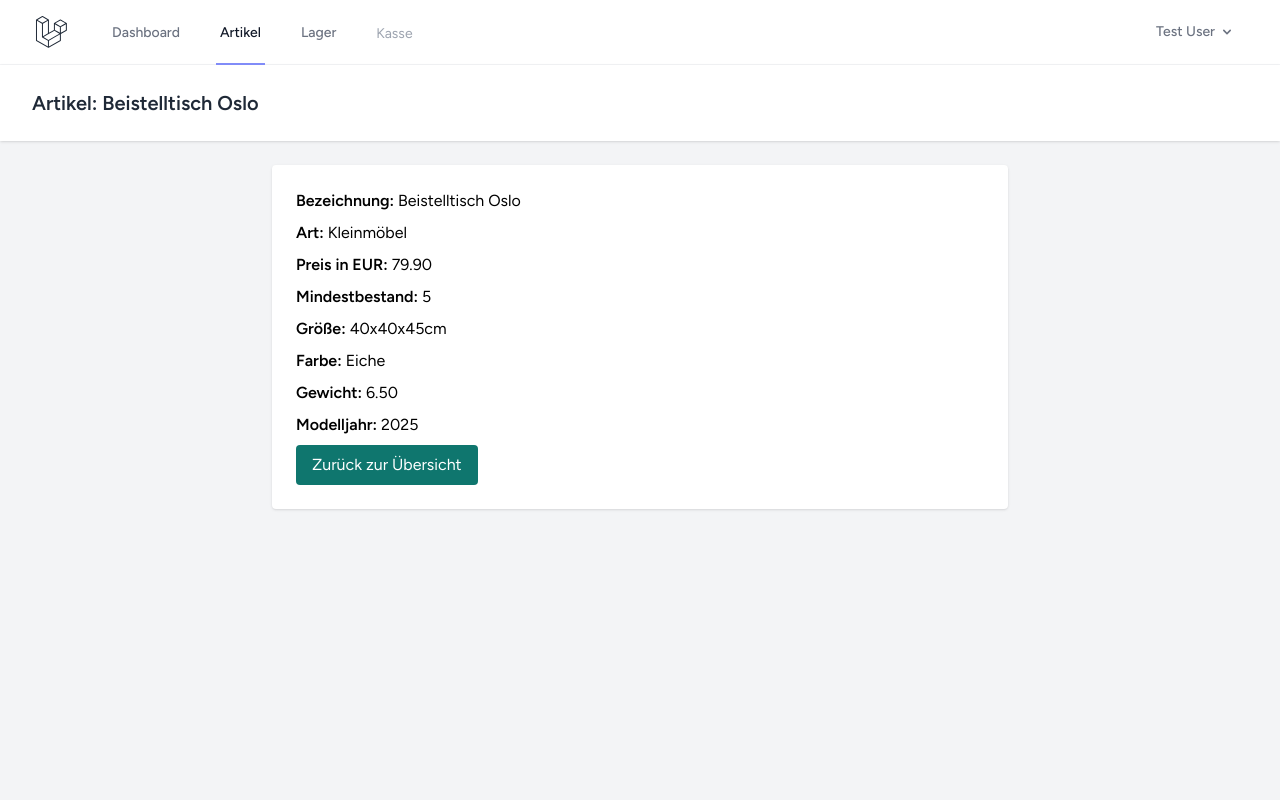
After one commit to Gitm3h/Projekt-Neumann, a Laravel app: page /articles/1 in a window 1280 px wide. The commit adds this page. Run offline with Laravel 12, Linux system fonts and the light colour scheme; a user stored in the database is signed in; data comes from the database, SQL or seed files in the repository; style sheets or scripts are compiled from the project's sources.

Commit message:
added detailed view of articles

```diff
--- a/resources/views/articles/index.blade.php
+++ b/resources/views/articles/index.blade.php
@@ -1,6 +1,6 @@
 <x-app-layout>
     <x-slot name="header">
-        <h2 class="font semibold text-xl text-gray-800 leading tight">
+        <h2 class="font-semibold text-xl text-gray-800 leading-tight">
             Artikelverwaltung
         </h2>
     </x-slot>
@@ -27,7 +27,7 @@
         <tbody>
             @forelse ($articles as $article)
                 <tr class="border-b">
-                    <td class="p-3">{{ $article->name }}</td>
+                    <td class="p-3"><a href="{{ route('articles.show', $article) }}" class="text-teal-700 hover:text-teal-800 hover:underline">{{ $article->name }}</a></td>
                     <td class="p-3">{{ $article->type }}</td>
                     <td class="p-3">{{ $article->price }}EUR</td>
                     <td class="p-3">{{ $article->min_stock }}</td>
--- /dev/null
+++ b/resources/views/articles/show.blade.php
@@ -0,0 +1,21 @@
+<x-app-layout>
+    <x-slot name="header">
+        <h2 class="font-semibold text-xl text-gray-800">
+            Artikel: {{ $article->name }}
+        </h2>
+    </x-slot>
+    <div class="max-w-3xl mx-auto py-6 px-4">
+        <div class="bg-white p-6 rounded shadow space-y-2">
+            <p><strong>Bezeichnung:</strong> {{ $article->name }}</p>
+            <p><strong>Art:</strong> {{ $article->type }}</p>
+            <p><strong>Preis in EUR:</strong> {{ $article->price }}</p>
+            <p><strong>Mindestbestand:</strong> {{ $article->min_stock }}</p>
+            <p><strong>Größe:</strong> {{ $article->size }}</p>
+            <p><strong>Farbe:</strong> {{ $article->colour }}</p>
+            <p><strong>Gewicht:</strong> {{ $article->weight }}</p>
+            <p><strong>Modelljahr:</strong> {{ $article->model_year }}</p>
+            <a href="{{ route('articles.index') }}" class="inline-block px-4 py-2 bg-teal-700 hover:bg-teal-800 transition text-white rounded">
+                Zurück zur Übersicht</a>
+        </div>
+    </div>
+</x-app-layout>
```
